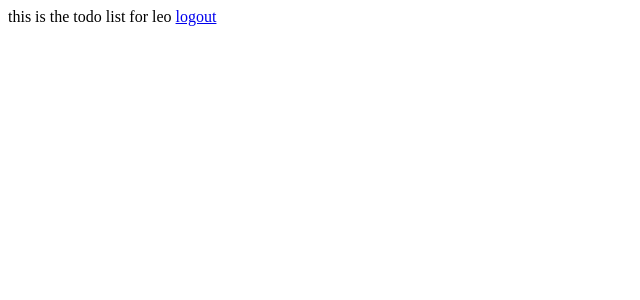
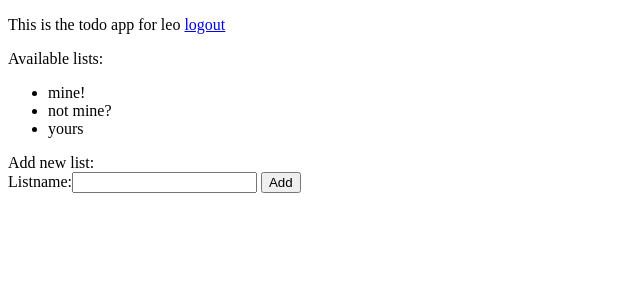
Before and after one commit to LeoVanNierop/todo-app, a Django app: page /todo_list/index/ in a window 1280 px wide. Shown: the top 300 px of the page, without its empty margins (0-640 px from the left). Run offline with Django 3.2, Linux system fonts and the light colour scheme; a user stored in the database is signed in; data comes from the database, SQL or seed files in the repository; both versions use the stored data as it was after the commit; some libraries are stand-ins or nearby versions.

Commit message:
first functionality
creating new user now logs in; users can create lists.

```diff
--- a/todo/todo_list/forms.py
+++ b/todo/todo_list/forms.py
@@ -1,7 +1,10 @@
 from django.contrib.auth.models import User
-from django.forms import ModelForm
+from django import forms
 
-class UserForm(ModelForm):
+class UserForm(forms.ModelForm):
     class Meta:
         model = User
         fields = ('username', 'email', 'password')
+
+class AddListForm(forms.Form):
+    listname = forms.CharField(max_length=200)
--- a/todo/todo_list/models.py
+++ b/todo/todo_list/models.py
@@ -4,9 +4,10 @@ from django.contrib.auth.models import User
 
 class List(models.Model):
     user = models.ForeignKey(User)
+    listname = models.CharField(max_length=200, default='To do')
 
     def __unicode__(self):
-        return "ToDo list for: " + self.user.username
+        return listname + " list for: " + self.user.username
 
 class Task(models.Model):
     list = models.ForeignKey(List)
--- /dev/null
+++ b/todo/todo_list/static/todo_list/js/todo_list.js
@@ -0,0 +1,22 @@
+$(document).ready( function(){
+	$("#addlistform").on('submit', function(event){
+		event.preventDefault();
+		var formData = {};//fill this
+		var inputs = this.getElementsByTagName("input");
+		var name, value
+		for(var i=0;i<inputs.length-1;i++){
+			name = inputs[i].name;
+			value = inputs[i].value;
+			formData[name] = value;
+		}
+		var ajaxoptions = {
+			type: 'POST',
+			url: this.action,
+			data: formData
+		};
+
+		$.ajax(ajaxoptions).done(function(response){
+			console.log(response);
+		});
+	});
+});
--- a/todo/todo_list/templates/todo_list/index.html
+++ b/todo/todo_list/templates/todo_list/index.html
@@ -1,6 +1,31 @@
 <!doctype html>
 <html>
+    <head>
+        <script src="https://ajax.googleapis.com/ajax/libs/jquery/2.1.4/jquery.min.js"></script>
+        <script src="/static/todo_list/js/todo_list.js"></script>
+    </head>
     <body>
-        this is the todo list for {{ user.username }} <a href={% url "todo_list:logoutin" %}>logout</a>
+        <p>This is the todo app for {{ user.username }} <a href={% url "todo_list:logoutin" %}>logout</a></p>
+
+        <p>Available lists:</p>
+
+        <ul>
+        {% for list in lists %}
+            <li>{{ list.listname }}</li>
+        {% endfor %}
+        </ul>
+
+        Add new list:
+        <form id="addlistform" action="{{ AddListAction }}" method="POST">
+            {% csrf_token %}
+
+                {{ AddListForm}}
+
+            <input type="submit" value="Add"/>
+        </form>
+
+
+
+
     </body>
 </html>
--- a/todo/todo_list/urls.py
+++ b/todo/todo_list/urls.py
@@ -10,4 +10,5 @@ urlpatterns = patterns('',
     url(r'^index/$', 'todo_list.views.index' , name='index'),
     url('^', include('django.contrib.auth.urls')),
     url(r'^register/$', todo_list.views.RegisterUserView.as_view(), name='register'),
+    url(r'^addlist/$', 'todo_list.views.addlist', name='addlist'),
 )
--- a/todo/todo_list/views.py
+++ b/todo/todo_list/views.py
@@ -1,16 +1,37 @@
 from django.shortcuts import render
 from django.contrib.auth.decorators import login_required
-from django.contrib.auth import login
+from django.contrib.auth import login, authenticate
 from django.contrib.auth.models import User
-from forms import UserForm
+from forms import UserForm, AddListForm
 from django.views.generic.edit import FormView
 from django.contrib.auth.views import logout_then_login
+from django.views.decorators.http import require_POST
+from models import List, Task
+from django.http import HttpResponse
+
 
 @login_required(login_url='/todo_list/login/')
 def index(request):
     current_user = request.user
+    user_lists = current_user.list_set.all()
+    addList = AddListForm()
+    ctx = {'user': current_user, 'lists': user_lists, 'AddListForm': addList, 'AddListAction': '../addlist/'}
+    return render(request, 'todo_list/index.html', ctx)
 
-    return render(request, 'todo_list/index.html', {"user": current_user})
+@require_POST
+def addlist(request):
+    form = AddListForm(request.POST)
+    if request.user.is_authenticated():
+        if form.is_valid():
+            newlist = List()
+            newlist.user = request.user
+            newlist.listname = form.cleaned_data['listname']
+            newlist.save()
+            return HttpResponse(status=204)
+        else:
+            return HttpResponse("form validation failed", status=400)
+    else:
+        return HttpResponse("Url is only available to logged in users", status=401)
 
 def logoutin(request):
     return logout_then_login(request, login_url='/todo_list/login/?next=/todo_list/index/')
@@ -28,6 +49,7 @@ class RegisterUserView(FormView):
                                         form.cleaned_data["password"]
                                        )
         user.save()
-
+        user = authenticate(username=form.cleaned_data["username"], password=form.cleaned_data["password"])
         #log the user in.
+        login(self.request, user)
         return super(RegisterUserView, self).form_valid(form)
```
Also changed, not shown: todo/db.sqlite3, todo/todo_list/migrations/0002_list_listname.py (added), 5 other files.
